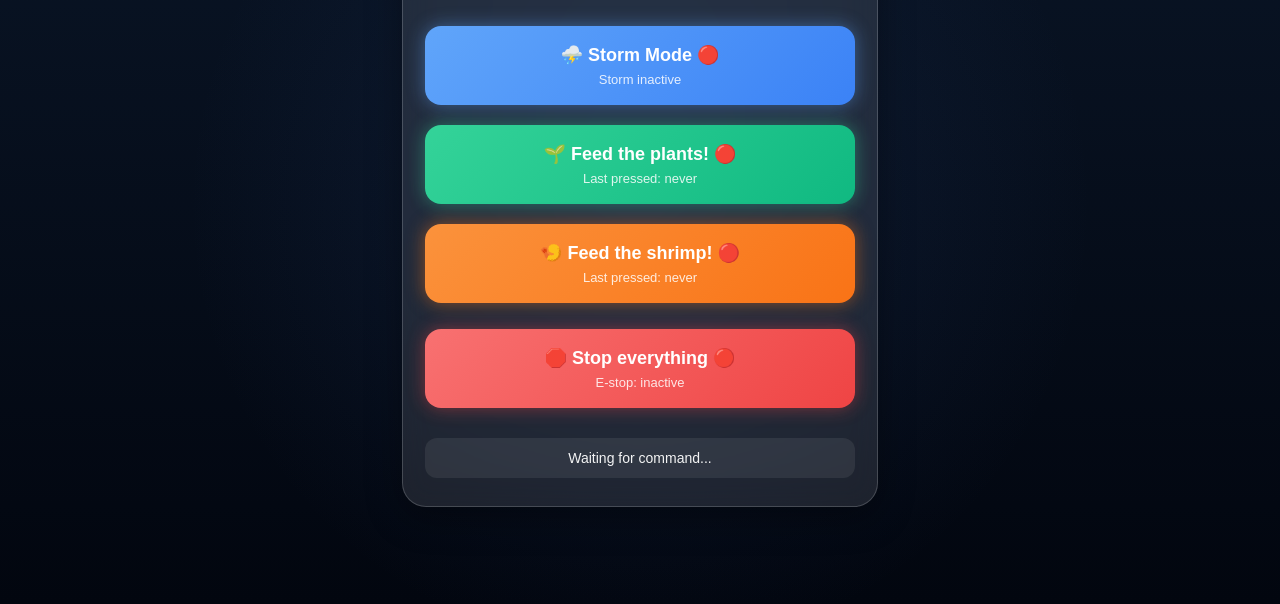
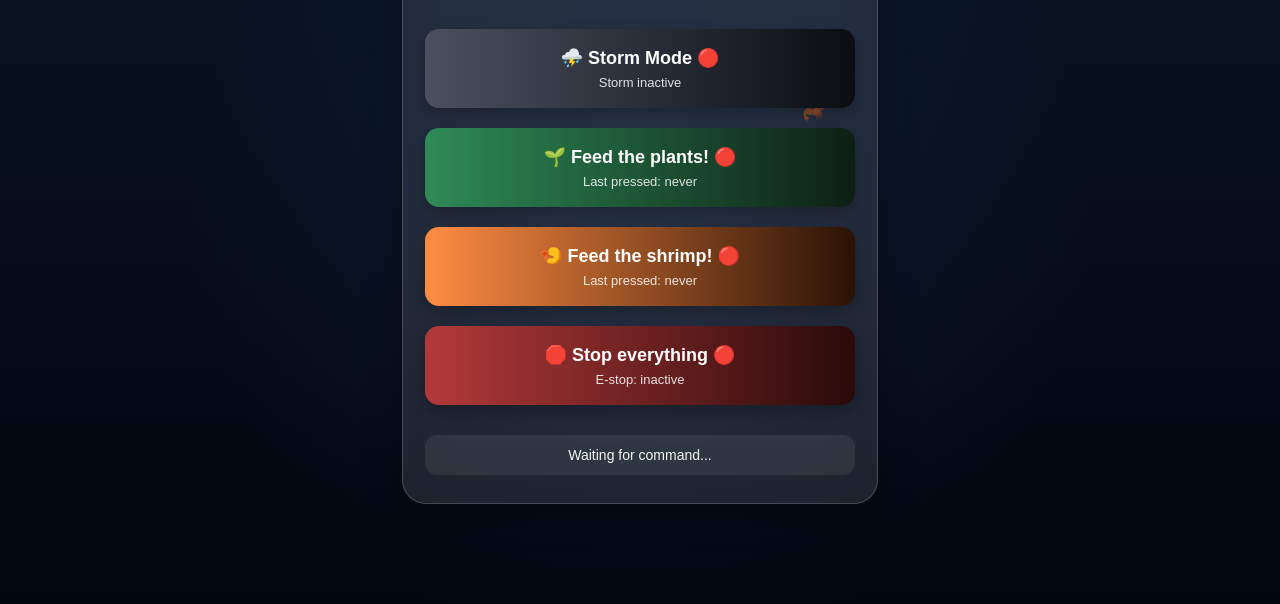
Before and after one commit to KahrsAnthony/Tank-Magic, a website: page public/index.html in a window 1280 px wide. Shown: the part 196-800 px from the top of the page. Drawn offline with Linux system fonts and the light colour scheme; no server answers.

Commit message:
Add button color rework, and swimming shrimp

```diff
--- a/public/index.html
+++ b/public/index.html
@@ -63,6 +63,92 @@
       box-shadow: 0 10px 35px rgba(0, 0, 0, 0.35);
     }
 
+.panel {
+  position: relative;
+  overflow: hidden;
+}
+
+.panel > * {
+  position: relative;
+  z-index: 2;
+}
+
+.shrimp-layer {
+  position: absolute;
+  inset: 0;
+  pointer-events: none;
+  overflow: hidden;
+  z-index: 1;
+}
+
+.shrimp {
+  position: absolute;
+  font-size: 20px;
+  opacity: 0.45;
+  filter: blur(0.2px);
+  will-change: transform, left;
+}
+
+.s1 {
+  top: 12%;
+  animation: shrimpSwim1 18s linear infinite;
+}
+
+.s2 {
+  top: 32%;
+  animation: shrimpSwim2 23s linear infinite;
+}
+
+.s3 {
+  top: 56%;
+  animation: shrimpSwim3 20s linear infinite;
+}
+
+.s4 {
+  top: 78%;
+  animation: shrimpSwim4 26s linear infinite;
+}
+
+.s5 {
+  top: 22%;
+  animation: shrimpSwim3 29s linear infinite;
+  animation-delay: -8s;
+}
+
+.s6 {
+  top: 68%;
+  animation: shrimpSwim2 17s linear infinite;
+  animation-delay: -13s;
+}
+
+@keyframes shrimpSwim1 {
+  0%   { left: -40px; transform: translateY(0px) scaleX(1); }
+  25%  { transform: translateY(-4px) scaleX(1); }
+  50%  { transform: translateY(2px) scaleX(1); }
+  100% { left: 110%; transform: translateY(-2px) scaleX(1); }
+}
+
+@keyframes shrimpSwim2 {
+  0%   { left: 110%; transform: translateY(0px) scaleX(-1); }
+  25%  { transform: translateY(3px) scaleX(-1); }
+  50%  { transform: translateY(-3px) scaleX(-1); }
+  100% { left: -40px; transform: translateY(1px) scaleX(-1); }
+}
+
+@keyframes shrimpSwim3 {
+  0%   { left: -50px; transform: translateY(0px) scaleX(1); }
+  30%  { transform: translateY(2px) scaleX(1); }
+  60%  { transform: translateY(-4px) scaleX(1); }
+  100% { left: 110%; transform: translateY(0px) scaleX(1); }
+}
+
+@keyframes shrimpSwim4 {
+  0%   { left: 105%; transform: translateY(0px) scaleX(-1); }
+  35%  { transform: translateY(-3px) scaleX(-1); }
+  70%  { transform: translateY(3px) scaleX(-1); }
+  100% { left: -45px; transform: translateY(0px) scaleX(-1); }
+}
+
     h1 {
       margin: 0 0 8px 0;
       font-size: 32px;
@@ -79,42 +165,42 @@
   padding: 18px;
   margin: 10px 0;
   font-size: 18px;
-      font-weight: bold;
+  font-weight: 600;
   color: white;
   border: none;
-      border-radius: 16px;
+  border-radius: 14px;
   cursor: pointer;
-      transition: transform 0.15s ease, box-shadow 0.15s ease, opacity 0.15s ease;
+  transition: transform 0.12s ease, box-shadow 0.2s ease, filter 0.2s ease;
+  box-shadow: 0 6px 16px rgba(0,0,0,0.25);
 }
 
 button:hover {
-      transform: scale(1.03);
-      opacity: 0.95;
+  transform: translateY(-2px);
+  filter: brightness(1.05);
+}
+
+button:active {
+  transform: scale(0.98);
 }
 
 .rain {
-      background: linear-gradient(135deg, #60a5fa, #3b82f6);
-      box-shadow: 0 0 18px rgba(96, 165, 250, 0.45);
+  background: linear-gradient(90deg, #4a505f, #0b0d12);
+}
+
+body.storm-active .rain {
+  box-shadow: 0 0 18px rgba(120, 140, 200, 0.25);
 }
 
 .feed {
-      background: linear-gradient(135deg, #34d399, #10b981);
-      box-shadow: 0 0 18px rgba(52, 211, 153, 0.45);
-    }
-
-    .noise {
-      background: linear-gradient(135deg, #f9a8d4, #ec4899);
-      box-shadow: 0 0 18px rgba(236, 72, 153, 0.45);
+  background: linear-gradient(90deg, #2e8b57, #0d1f14);
 }
 
 .stop {
-      background: linear-gradient(135deg, #f87171, #ef4444);
-      box-shadow: 0 0 18px rgba(239, 68, 68, 0.45);
-      margin-top: 16px;
+  background: linear-gradient(90deg, #b33939, #2a0a0a);
 }
+
 .feedShrimp {
-  background: linear-gradient(135deg, #fb923c, #f97316);
-  box-shadow: 0 0 18px rgba(249,115,22,0.5);
+  background: linear-gradient(90deg, #ff8c42, #2a1205);
 }
 
     #status {
@@ -165,6 +251,15 @@
 <button class="stop" id="resetStopButton" style="display:none;" onclick="sendCommand('reset-stop')">
   <div>✅ Reset E-stop</div>
 </button>
+
+<div class="shrimp-layer" aria-hidden="true">
+  <span class="shrimp s1">🦐</span>
+  <span class="shrimp s2">🦐</span>
+  <span class="shrimp s3">🦐</span>
+  <span class="shrimp s4">🦐</span>
+  <span class="shrimp s5">🦐</span>
+  <span class="shrimp s6">🦐</span>
+</div>
 
     <div id="status">Waiting for command...</div>
   </div>
```
Lines whose indentation alone changed are shown as unchanged.
